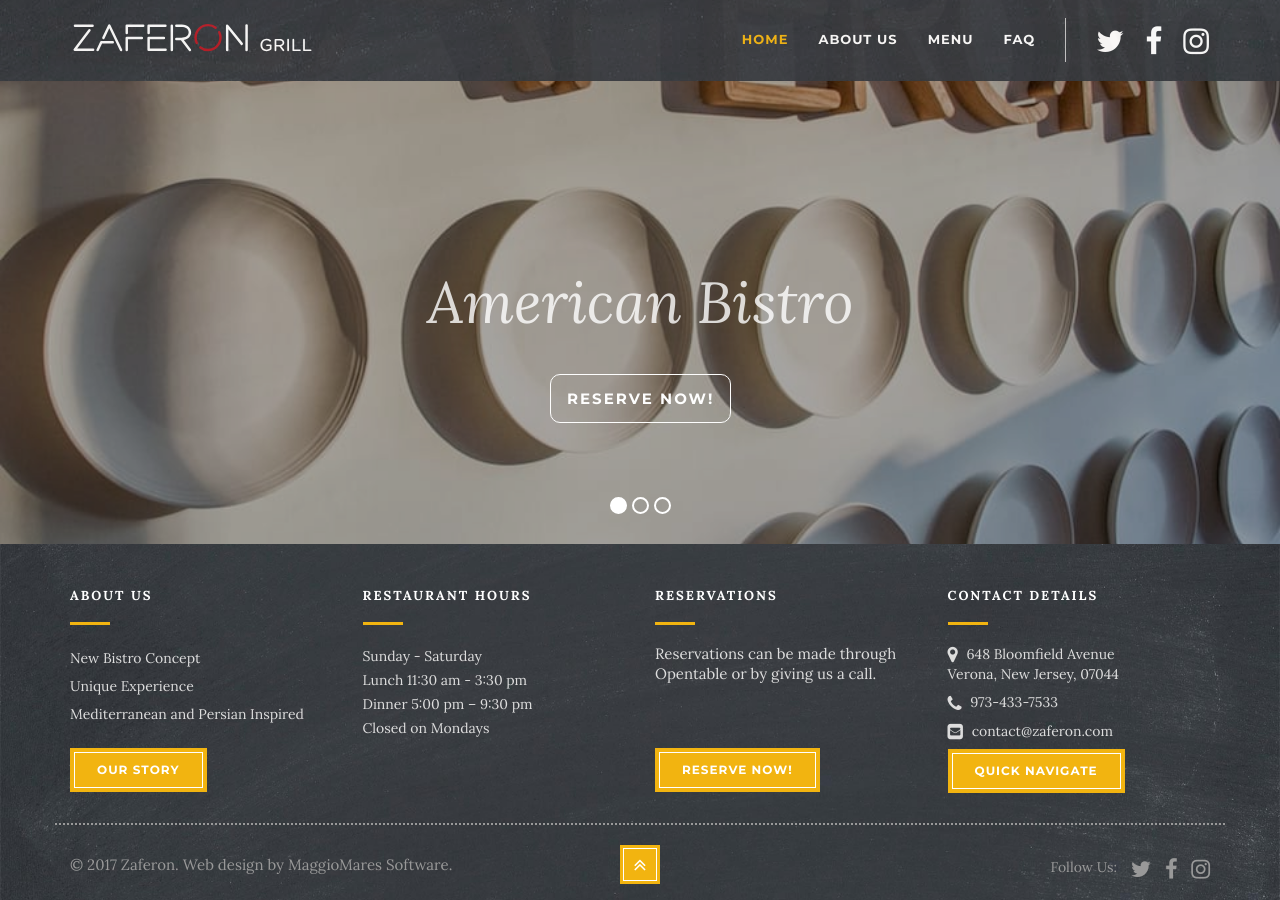
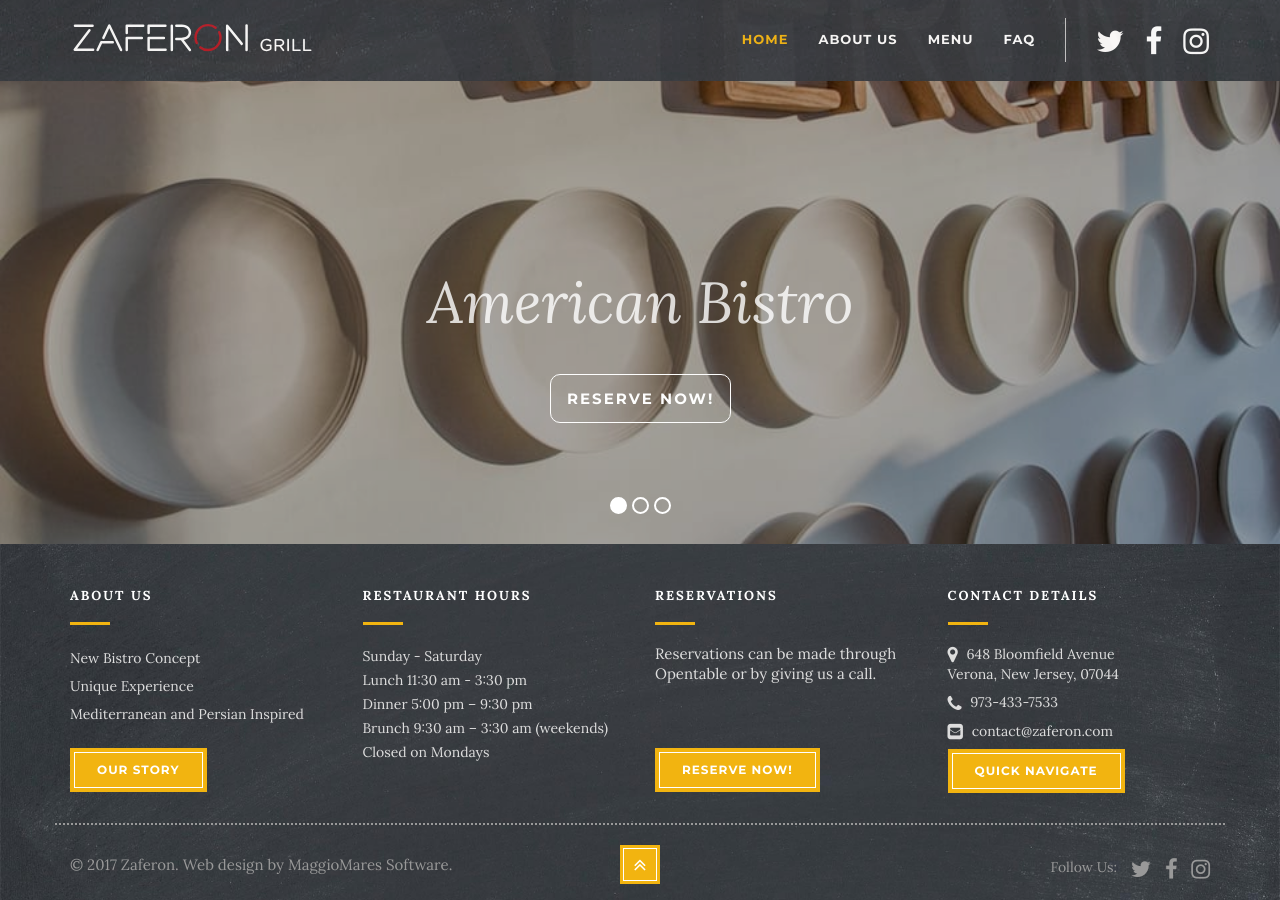
Before and after one commit to maggiomaressoftware/zaferonGrill, a Jekyll site: the page built from index.html, in a window 1280 px wide and 900 px high, scrolled down 296 px. Built offline with Jekyll 4.4.1, drawn with Linux system fonts in a browser that asks for light colours; nearby versions of some CDN libraries.

Commit message:
add brunch hours

```diff
--- a/_includes/footer/hours.html
+++ b/_includes/footer/hours.html
@@ -3,5 +3,6 @@
     <tr><th>Sunday - Saturday </th></tr>
     <tr><th>Lunch 11:30 am - 3:30 pm </th></tr>
     <tr><th>Dinner 5:00 pm – 9:30 pm </th></tr>
+    <tr><th>Brunch 9:30 am – 3:30 am (weekends) </th></tr>
     <tr><th>Closed on Mondays</th></tr>
   </table>
```
